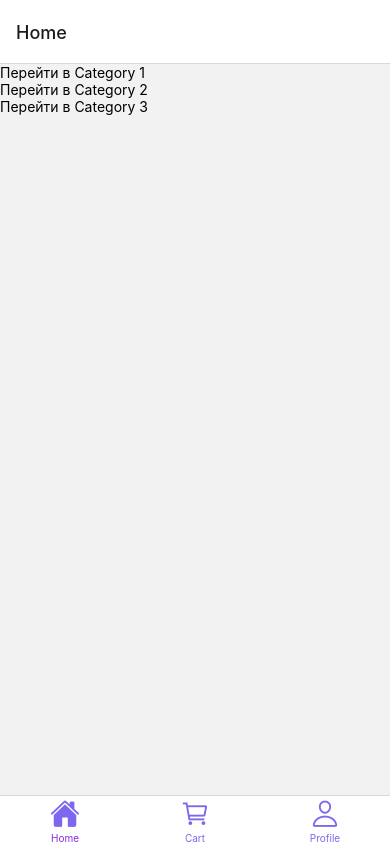
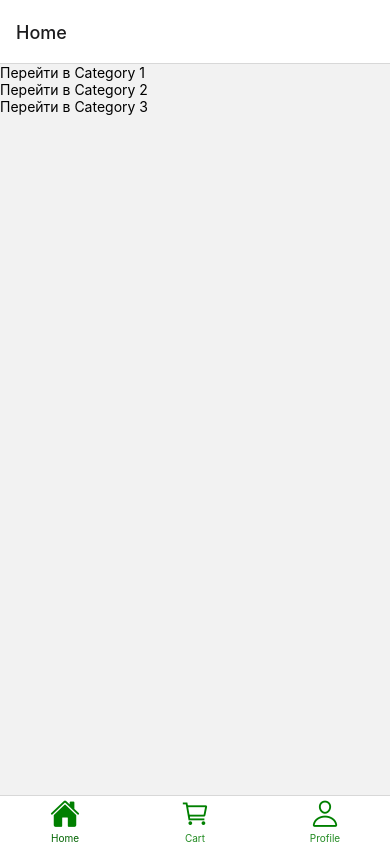
Before and after one commit to Diana-ctrl/ReactNativeApp, a React Native app: screen / in a window 390 px wide. Built offline with nearby package versions, Linux system fonts and the light colour scheme.

Commit message:
change color in tabs

```diff
--- a/src/navigation/Navigator.js
+++ b/src/navigation/Navigator.js
@@ -26,10 +26,10 @@ export const Navigator = () => {
             } else if (route.name === 'Profile') {
               iconName = focused ? 'person' : 'person-outline';
             }
-            return <Ionicons name={iconName} color={'#7B68EE'} size={30} />;
+            return <Ionicons name={iconName} color={'#008000'} size={30} />;
           },
-          tabBarActiveTintColor: '#8A2BE2',
-          tabBarInactiveTintColor: '#7B68EE',
+          tabBarActiveTintColor: '#006400',
+          tabBarInactiveTintColor: '#228B22',
         })}>
         <Tab.Screen name="Home" component={Home} />
         <Tab.Screen name="Cart" component={Cart} />
```
Also changed, not shown: 1 other file (tests, documents, lock files or other folders).
